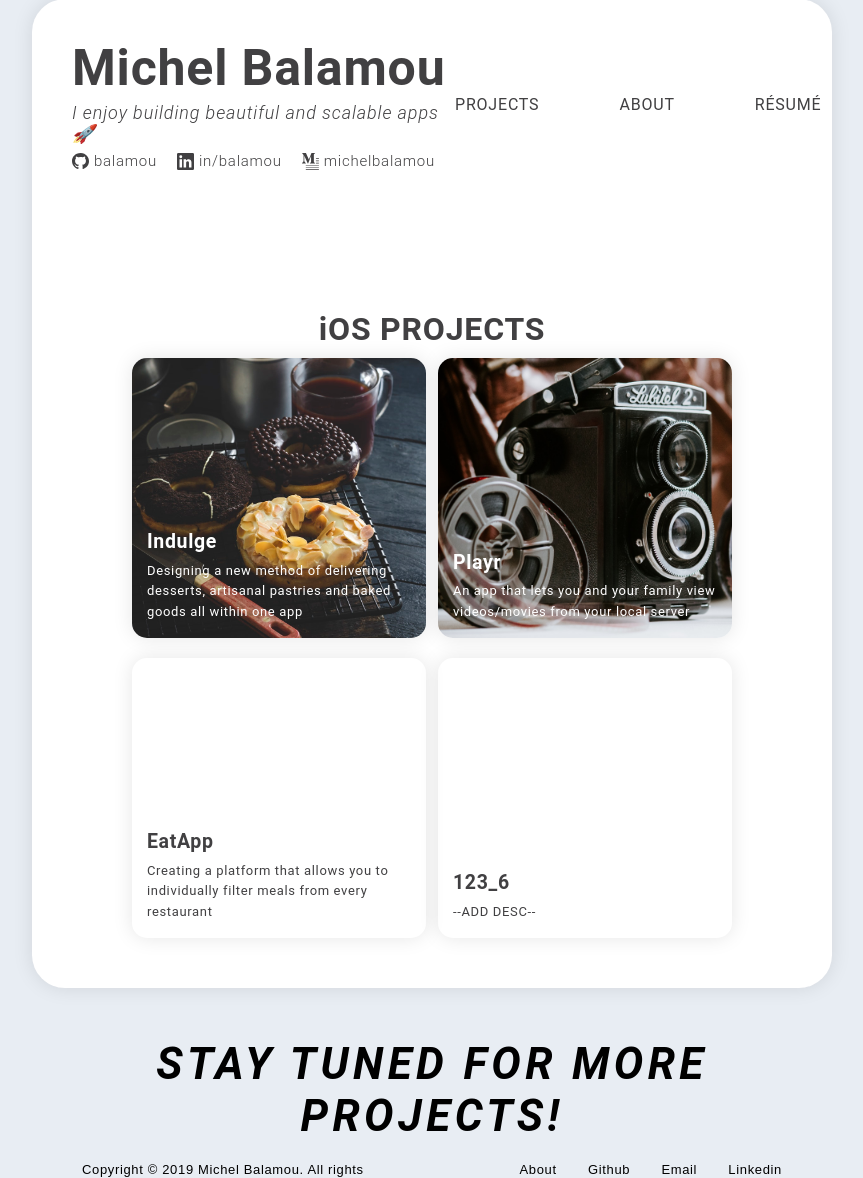
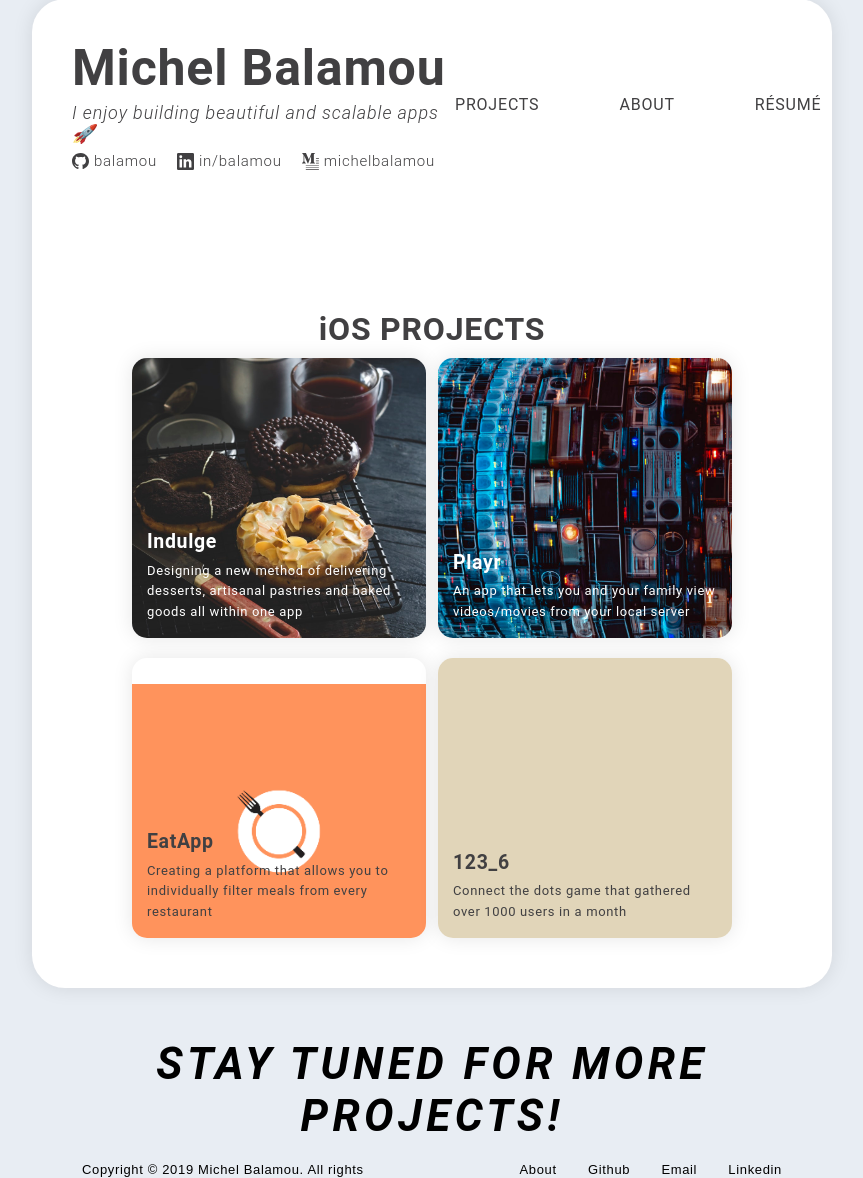
Before and after one commit to balamou/balamou.com, a PHP site: page / in a window 1280 px wide. Shown: the part 61-1239 px from the top of the page, without its empty margins (208-1071 px from the left). Run offline with PHP 8.4, Linux system fonts and the light colour scheme; some web fonts are replaced.

Commit message:
Added EatApp picture and 123_6 picture to index

```diff
--- a/static/css/main.css
+++ b/static/css/main.css
@@ -153,7 +153,20 @@ a:hover {
 }
 
 .playr {
-  background-image: url('../images/playr.jpeg');
+  background-image: url('../images/playr.jpg');
+  background-size: cover;
+  background-repeat: no-repeat;
+}
+
+.eatapp {
+  background-image: url('../images/eatapp.png');
+  background-size: cover;
+  background-repeat: no-repeat;
+  background-position: right 0px bottom -40px;
+}
+
+.game-123_6 {
+  background-image: url('../images/123_6.png');
   background-size: cover;
   background-repeat: no-repeat;
 }
--- a/static/index.html
+++ b/static/index.html
@@ -82,7 +82,7 @@
     <div class="game-123_6">
       <div>
             <h2>123_6</h2>
-            <p>--ADD DESC--</p>
+            <p>Connect the dots game that gathered over 1000 users in a month</p>
       </div>
     </div>
 
```
Also changed, not shown: static/images/123_6.png (added), static/images/eatapp.png (added), static/images/playr.jpeg (deleted), static/images/playr.jpg (added).
